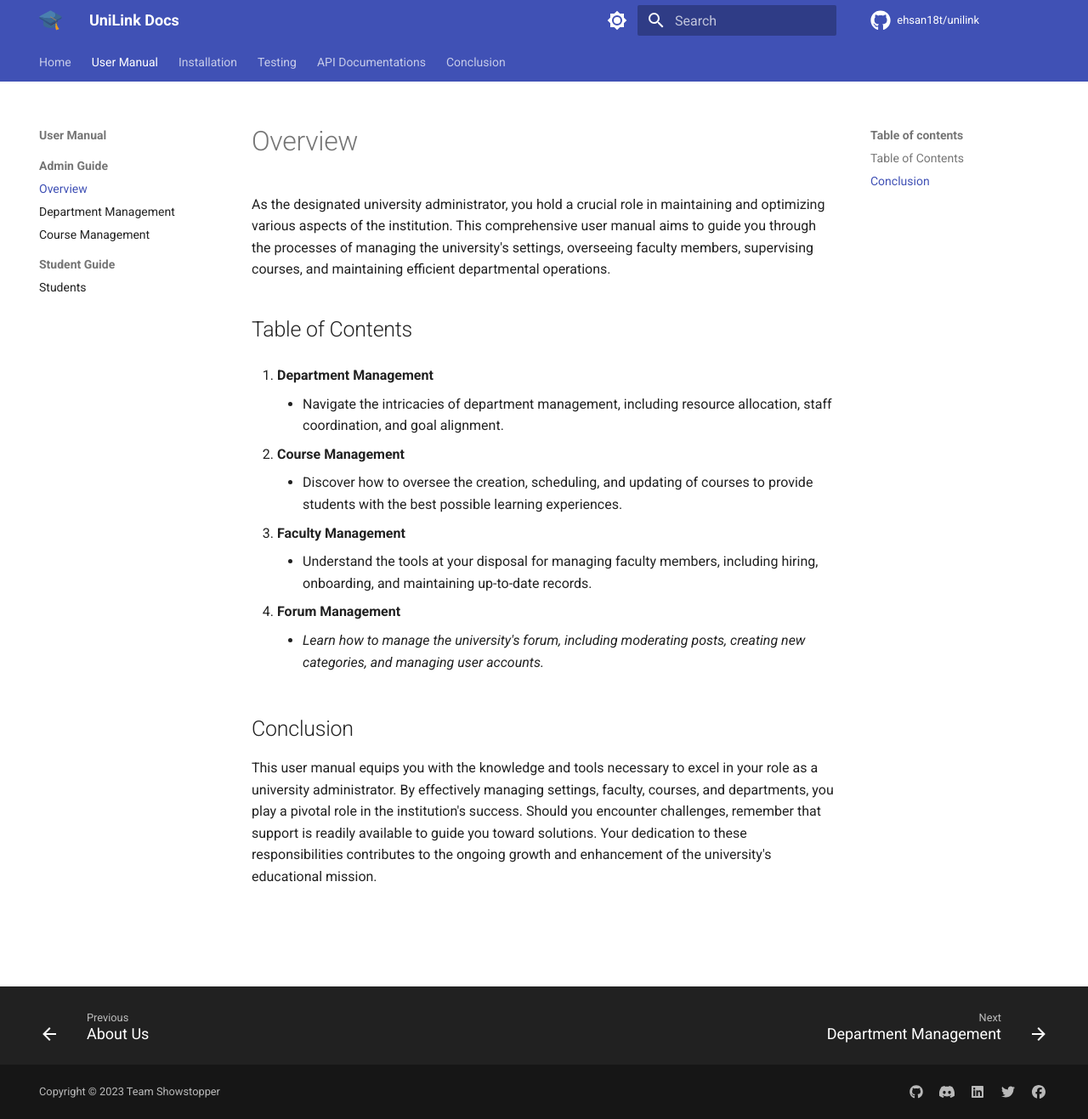
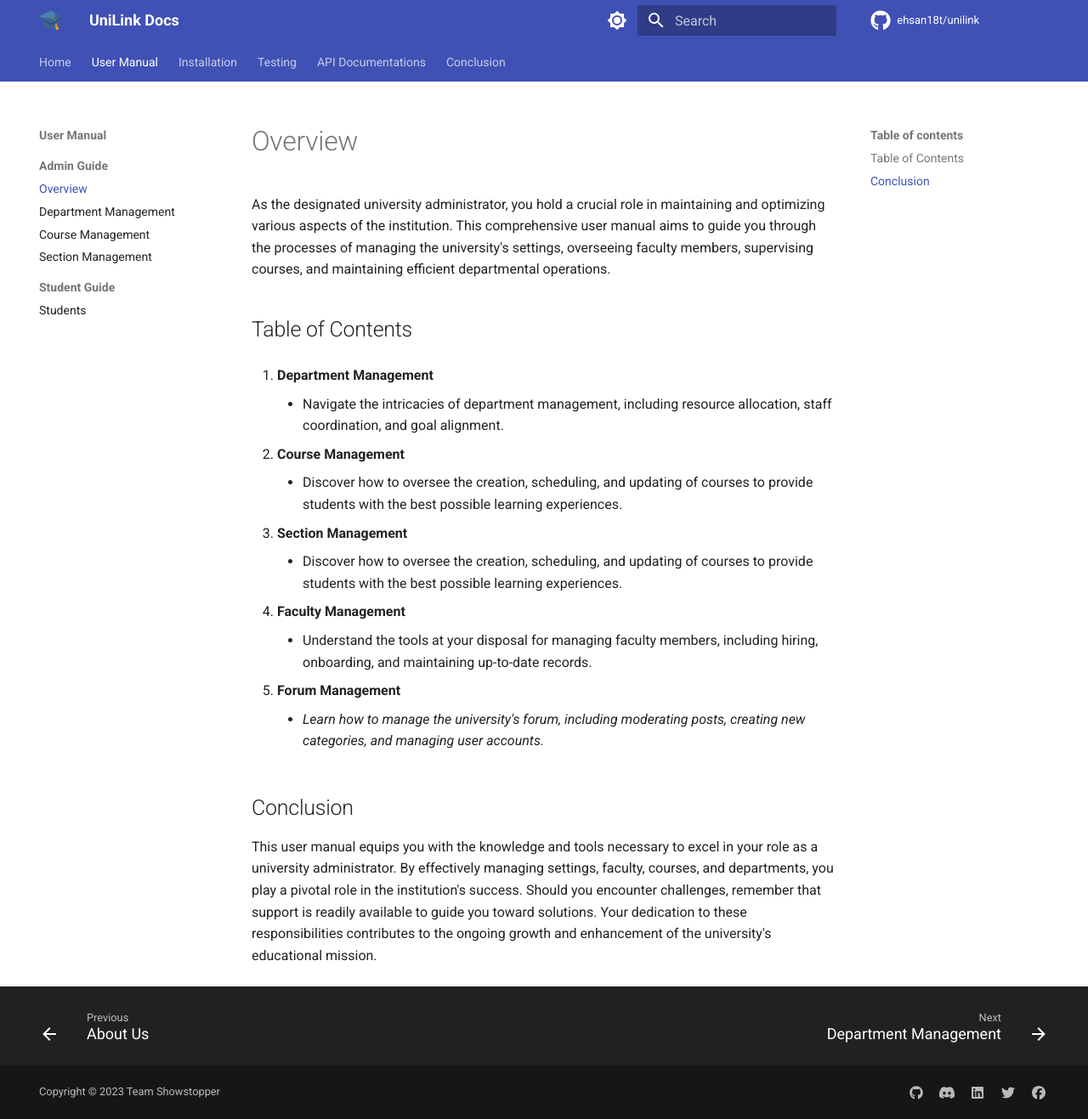
Before and after one commit to ehsan18t/unilink-docs, an MkDocs documentation site: the page built from docs/user-manual/admin/overview.md, in a window 1280 px wide and 1317 px high. Shown: the whole window at 85% size. Built offline with MkDocs 1.6.1 and Material for MkDocs 9.7.7, drawn with Linux system fonts in a browser that asks for light colours; comment, search, counter and statistics services are not loaded.

Commit message:
added section management

```diff
--- a/docs/user-manual/admin/overview.md
+++ b/docs/user-manual/admin/overview.md
@@ -9,10 +9,13 @@ As the designated university administrator, you hold a crucial role in maintaini
 2. **Course Management**
     - Discover how to oversee the creation, scheduling, and updating of courses to provide students with the best possible learning experiences.
 
-3. **Faculty Management**
+3. **Section Management**
+    - Discover how to oversee the creation, scheduling, and updating of courses to provide students with the best possible learning experiences.
+
+4. **Faculty Management**
     - Understand the tools at your disposal for managing faculty members, including hiring, onboarding, and maintaining up-to-date records.
 
-4. **Forum Management**
+5. **Forum Management**
     - *Learn how to manage the university's forum, including moderating posts, creating new categories, and managing user accounts.*
 
 
--- a/mkdocs.yml
+++ b/mkdocs.yml
@@ -13,6 +13,7 @@ nav:
           - Overview: user-manual/admin/overview.md
           - Department Management: user-manual/admin/department.md
           - Course Management: user-manual/admin/course.md
+          - Section Management: user-manual/admin/section.md
       - Student Guide:
           - Students: user-manual/student/student.md
   - Installation:
```
Also changed, not shown: docs/user-manual/admin/section.md (added, +57 -0 lines).
